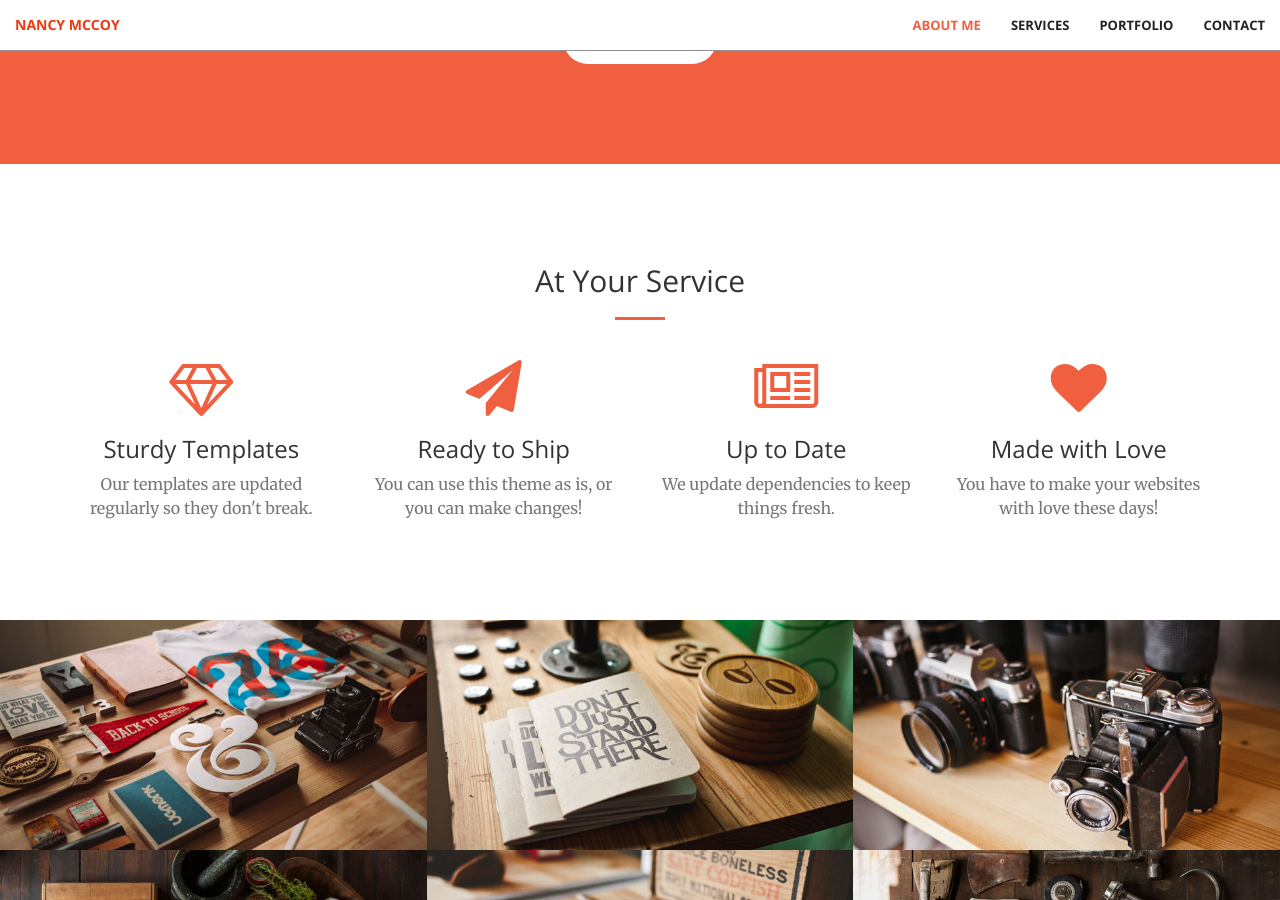
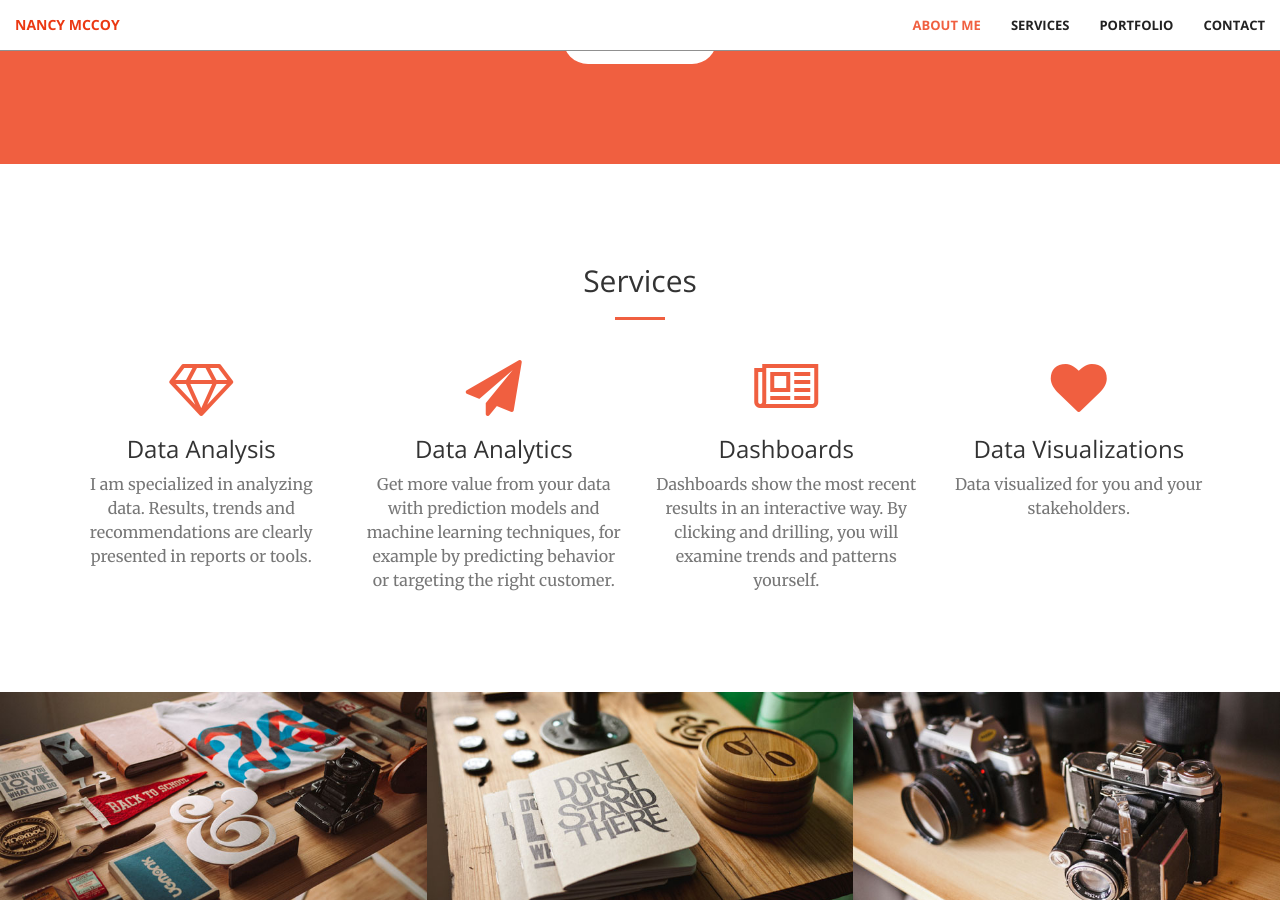
Before and after one commit to Aurelila/aurelila.github.io, a Jekyll site: the page built from index.html, in a window 1280 px wide and 900 px high, scrolled down 1154 px. Built offline with Jekyll 4.4.1, drawn with Linux system fonts in a browser that asks for light colours.

Commit message:
Update services.html

```diff
--- a/_includes/services.html
+++ b/_includes/services.html
@@ -2,7 +2,7 @@
     <div class="container">
         <div class="row">
             <div class="col-lg-12 text-center">
-                <h2 class="section-heading">At Your Service</h2>
+                <h2 class="section-heading">Services</h2>
                 <hr class="primary">
             </div>
         </div>
@@ -12,29 +12,29 @@
             <div class="col-lg-3 col-md-6 text-center">
                 <div class="service-box">
                     <i class="fa fa-4x fa-diamond wow bounceIn text-primary"></i>
-                    <h3>Sturdy Templates</h3>
-                    <p class="text-muted">Our templates are updated regularly so they don't break.</p>
+                    <h3>Data Analysis</h3>
+                    <p class="text-muted">I am specialized in analyzing data. Results, trends and recommendations are clearly presented in reports or tools.</p>
                 </div>
             </div>
             <div class="col-lg-3 col-md-6 text-center">
                 <div class="service-box">
                     <i class="fa fa-4x fa-paper-plane wow bounceIn text-primary" data-wow-delay=".1s"></i>
-                    <h3>Ready to Ship</h3>
-                    <p class="text-muted">You can use this theme as is, or you can make changes!</p>
+                    <h3>Data Analytics</h3>
+                    <p class="text-muted">Get more value from your data with prediction models and machine learning techniques, for example by predicting behavior or targeting the right customer.</p>
                 </div>
             </div>
             <div class="col-lg-3 col-md-6 text-center">
                 <div class="service-box">
                     <i class="fa fa-4x fa-newspaper-o wow bounceIn text-primary" data-wow-delay=".2s"></i>
-                    <h3>Up to Date</h3>
-                    <p class="text-muted">We update dependencies to keep things fresh.</p>
+                    <h3>Dashboards</h3>
+                    <p class="text-muted">Dashboards show the most recent results in an interactive way. By clicking and drilling, you will examine trends and patterns yourself.</p>
                 </div>
             </div>
             <div class="col-lg-3 col-md-6 text-center">
                 <div class="service-box">
                     <i class="fa fa-4x fa-heart wow bounceIn text-primary" data-wow-delay=".3s"></i>
-                    <h3>Made with Love</h3>
-                    <p class="text-muted">You have to make your websites with love these days!</p>
+                    <h3>Data Visualizations</h3>
+                    <p class="text-muted">Data visualized for you and your stakeholders.</p>
                 </div>
             </div>
         </div>
```
